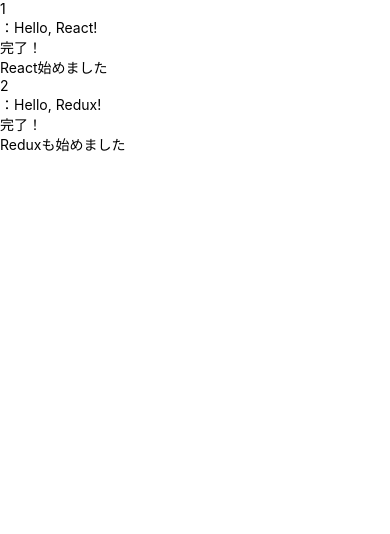
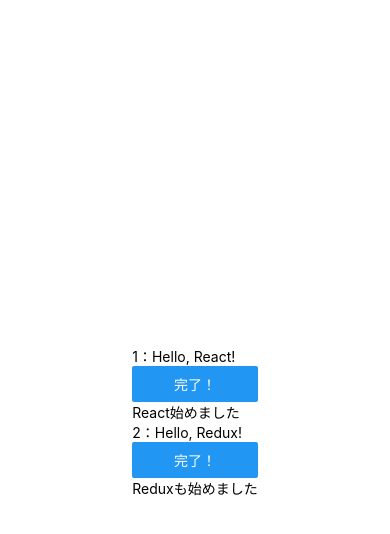
Before and after one commit to chucker34/PlayReactNative, a React Native app: screen / in a window 390 px wide. Shown: the top 534 px of the page. Built offline with nearby package versions, Linux system fonts and the light colour scheme.

Commit message:
試しにボタン表示

```diff
--- a/App.tsx
+++ b/App.tsx
@@ -32,7 +32,9 @@
 
   render() {
     return (
+      <View style={styles.container}>
         <TodoList todos={this.state.todos} />
+      </View>
     );
   }
 }
--- a/src/Todo.tsx
+++ b/src/Todo.tsx
@@ -1,6 +1,6 @@
 
 import * as React from 'react';
-import { Text, View } from 'react-native';
+import { Text, View, Button } from 'react-native';
 import ITodo from './interfaces/ITodo';
 
 export default class Todo extends React.Component<ITodo, {}> {
@@ -8,9 +8,11 @@
     const link = this.props.status ? '元に戻す' : '完了！'
     return(
       <View>
-        <Text>{this.props.id}</Text>
-        <Text>：{this.props.title}　　</Text>
-        <Text>{link}</Text>
+        <Text>{this.props.id}：{this.props.title}</Text>
+        <Button
+          onPress={() => { console.log('ボタン押したよ')}}
+          title={link}
+        />
         <Text>{this.props.desc}</Text>
       </View>
     );
```
